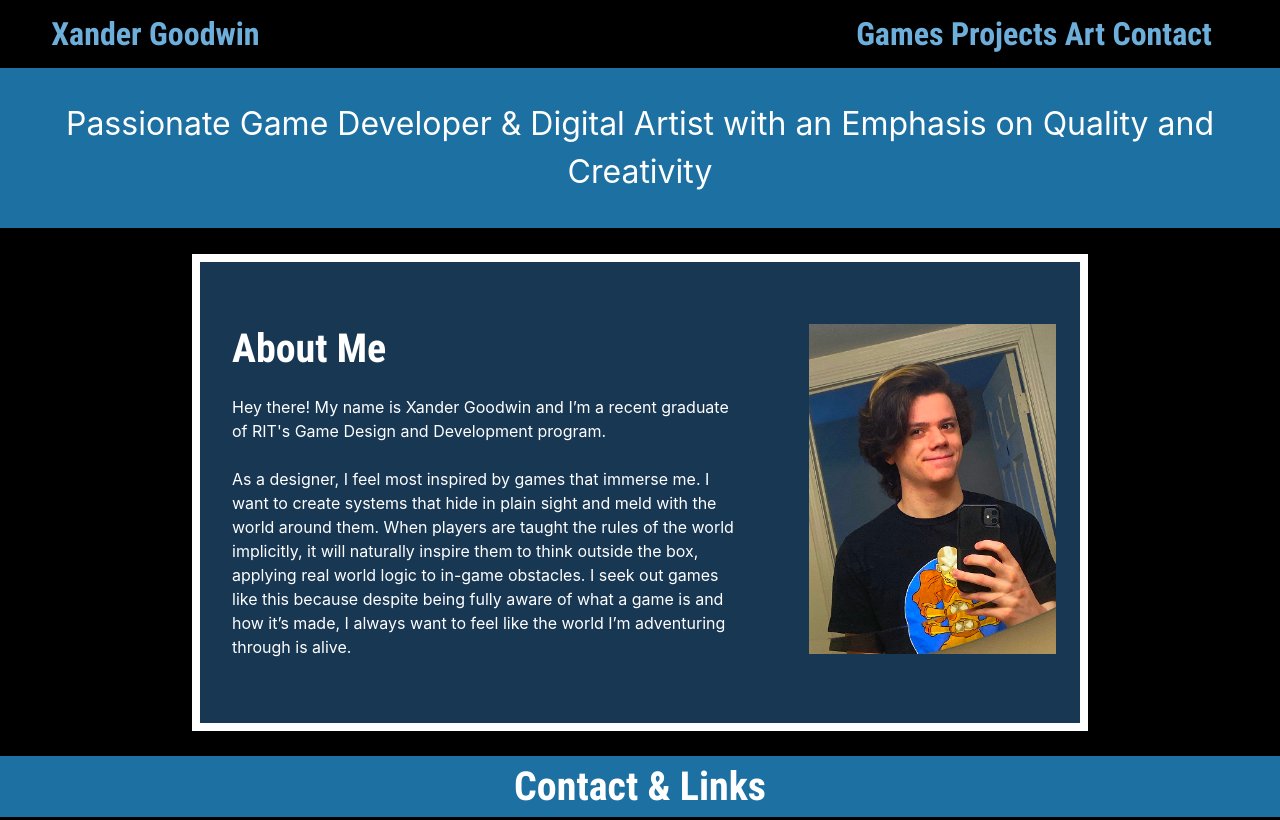
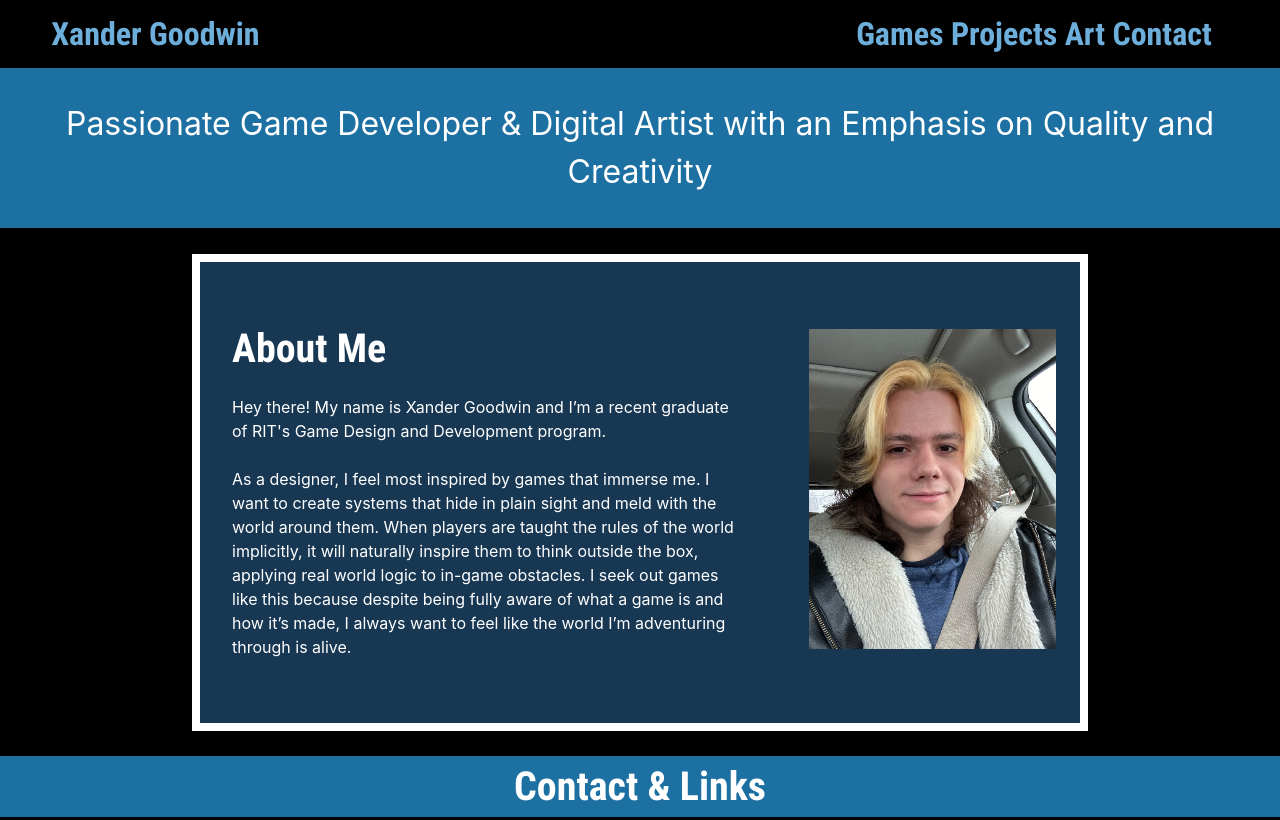
Before and after one commit to xcg2903/xcg2903.github.io, a plain HTML site: page index.html in a window 1280 px wide. Shown: the top 820 px of the page. Drawn offline with nearby package versions, Linux system fonts and the light colour scheme.

Commit message:
updated portrait

```diff
--- a/index.html
+++ b/index.html
@@ -31,7 +31,7 @@
                 <br>
                 <p>As a designer, I feel most inspired by games that immerse me. I want to create systems that hide in plain sight and meld with the world around them. When players are taught the rules of the world implicitly, it will naturally inspire them to think outside the box, applying real world logic to in-game obstacles. I seek out games like this because despite being fully aware of what a game is and how it’s made, I always want to feel like the world I’m adventuring through is alive.</p>
             </div>
-            <div class=face><img src="media/face2.jpg" alt="My face"></div>
+            <div class=face><img src="media/face3.png" alt="My face"></div>
         </div>
 
         <div class=gallery id="contacthead"><h1 class="title is-size-2-desktop is-size-4-mobile has-text-white py-2">Contact & Links</h1></div>
```
Also changed, not shown: media/face3.png (added).
